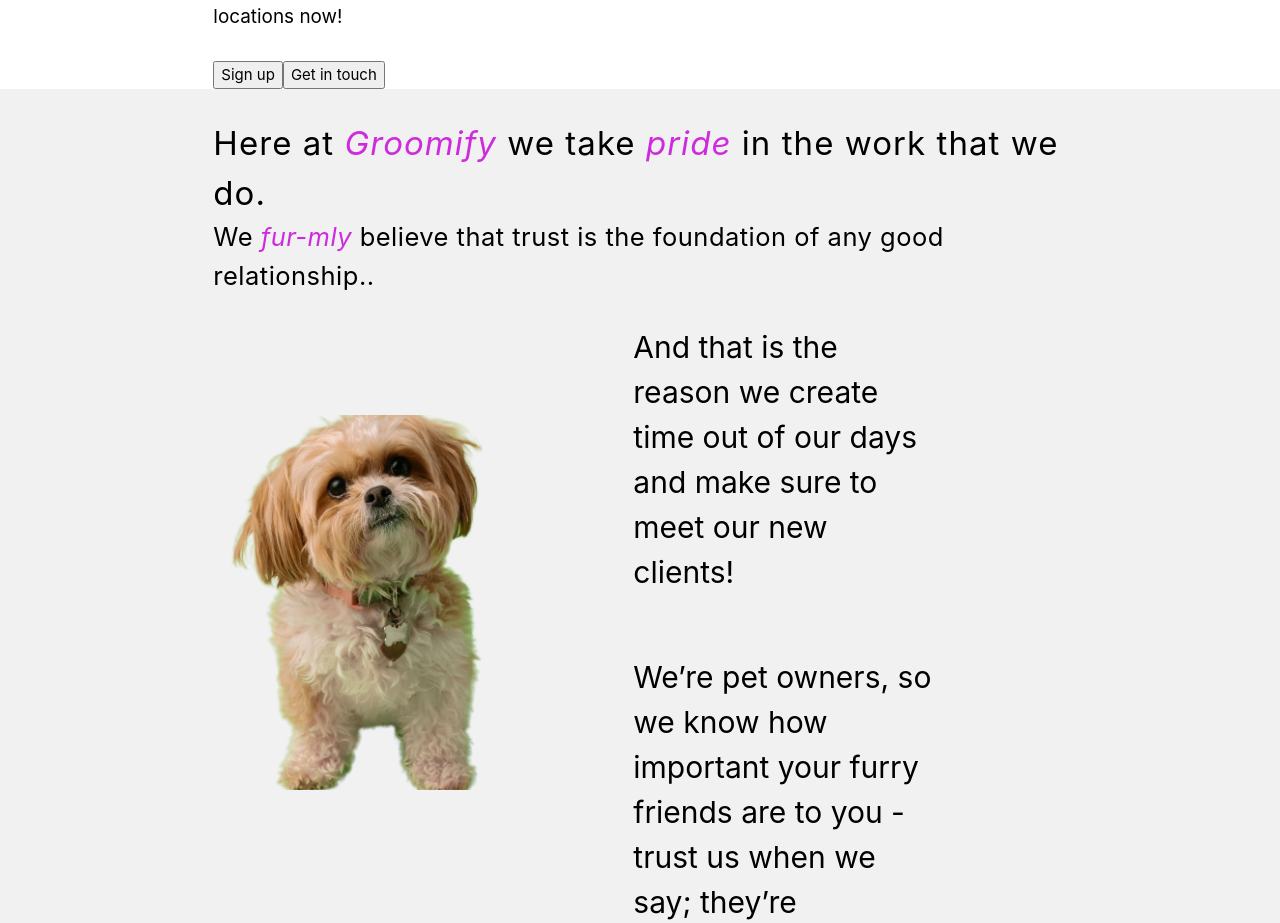
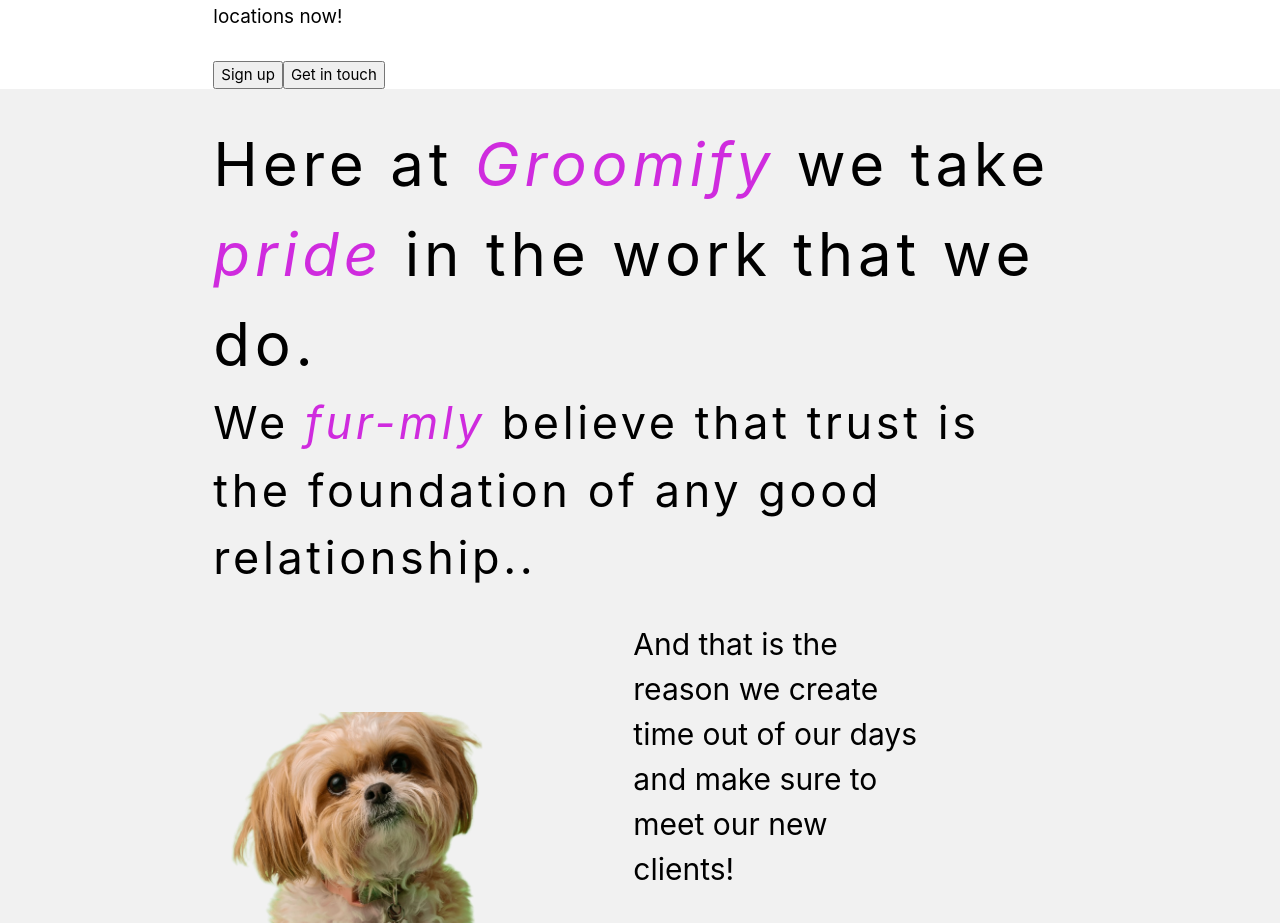
Before and after one commit to eltonbautista/Groomify, a Vue app: page / in a window 1280 px wide. Shown: the part 1227-2150 px from the top of the page. Built offline with nearby package versions, Linux system fonts and the light colour scheme.

Commit message:
change font size and letter spacing

```diff
--- a/src/components/About.vue
+++ b/src/components/About.vue
@@ -30,6 +30,7 @@ import image from "../assets/DoggoAbout.png"
 <style lang="scss" scoped>
 .container {
     height: 100%;
+    width: 100%;
     margin: auto;
     background-color: #f1f1f1;
     padding-top: 2em;
@@ -43,14 +44,14 @@ import image from "../assets/DoggoAbout.png"
 
     p {
         .top-span {
-            font-size: 2.2em;
-            letter-spacing: 0.032em;
+            font-size: 4em;
+            letter-spacing: 0.0798em;
+
         }
 
         .bottom-span {
-            font-size: 1.7em;
-
-            letter-spacing: 0.019em;
+            font-size: 3em;
+            letter-spacing: 0.080em;
         }
     }
 
```
